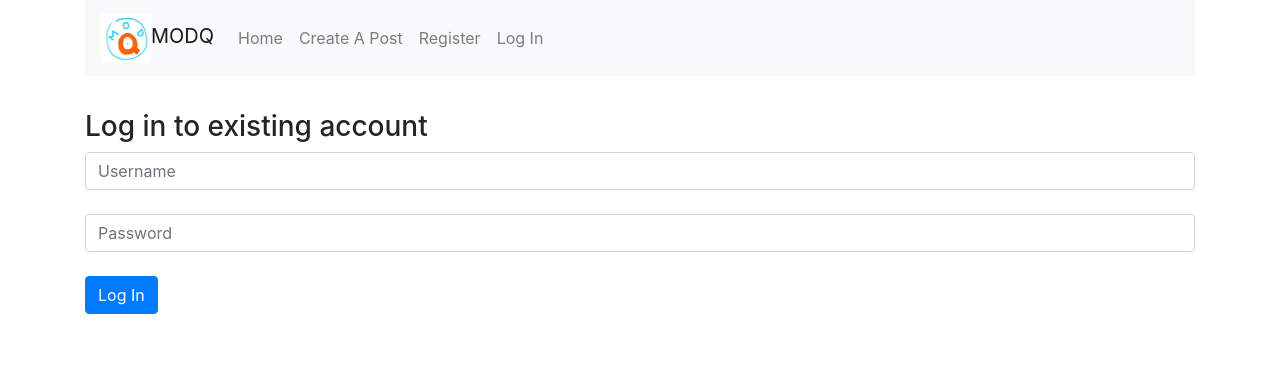
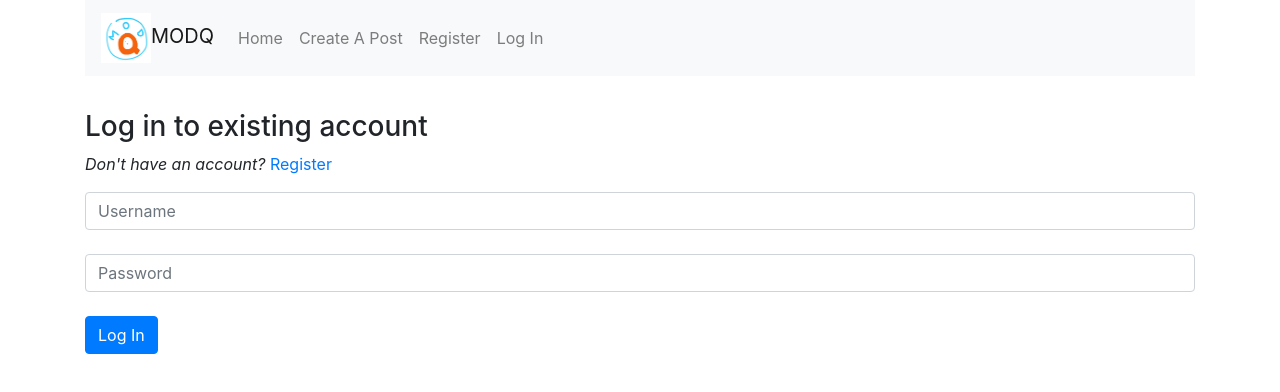
Before and after one commit to ysr25/orbitalMODQ, a React (Create React App) app: page /users/login in a window 1280 px wide. Shown: the top 392 px of the page. Built offline with nearby package versions, Linux system fonts and the light colour scheme.

Commit message:
Added clause to create account/sign in on signup&login pages resp.

```diff
--- a/src/directories/LoginPage.js
+++ b/src/directories/LoginPage.js
@@ -1,8 +1,10 @@
 import React, {Component} from 'react';
 import axios from 'axios';
-import SuccessfulSignUp from './SuccessfulSignUp';
+import SuccessfulLogIn from './SuccessfulLogIn';
+import { BrowserRouter as Route, Link } from "react-router-dom";
+import Homepage from './Homepage';
 
-export default class Registration extends Component {
+export default class LoginPage extends Component {
     constructor(props) {
         super(props);
 
@@ -44,7 +46,14 @@ export default class Registration extends Component {
     render() {
         return (
             <div style={{marginTop: 10}}>
-            <h3>Log in to existing account</h3>
+            <div>
+                <h3>Log in to existing account</h3>
+                <p className="grey-text text-darken-1">
+                    <em>Don't have an account? </em>
+                    <Link to="/users/signup">Register</Link>
+                </p>
+            </div>
+
             <form onSubmit={this.onSubmit}>
                 <input  type="text"
                     placeholder="Username"
@@ -61,7 +70,8 @@ export default class Registration extends Component {
                 />
                 <br />
                 <div className="form-group">
-                        <input type="submit" value="Log In" className="btn btn-primary" onClick={SuccessfulSignUp}/>
+                    <Link to="/" className="btn btn-primary">Log In</Link>
+                    <Route path="/" component={Homepage} />
                     </div>
             </form>
             </div>
--- a/src/directories/Registration.js
+++ b/src/directories/Registration.js
@@ -3,6 +3,7 @@ import Form from 'react-bootstrap/Form';
 import Col from 'react-bootstrap/Col';
 import axios from 'axios';
 import SuccessfulSignUp from './SuccessfulSignUp';
+import { BrowserRouter as Route, Link } from "react-router-dom";
 
 export default class Registration extends Component {
 
@@ -86,7 +87,7 @@ export default class Registration extends Component {
             password: this.state.user_password
         }
 
-        console.log('New User successfully created: ' + newUser.user_yearOfStudy);
+        console.log('New User successfully created: ' + newUser);
 
         axios.post('http://localhost:3001/users/signup', newUser)
             .then(res => console.log(res.data))
@@ -107,7 +108,13 @@ export default class Registration extends Component {
     render() {
         return (
             <div style={{marginTop: 10}}>
+            <div>
                 <h3>Create An Account</h3>
+                <p className="grey-text text-darken-1">
+                <em>Already have an account? </em>
+                <Link to="/users/login">Log in to an existing account</Link>
+                </p>
+            </div>
                 <form onSubmit={this.onSubmit}>
                 <Form.Row>
                     <Col>
@@ -187,10 +194,12 @@ export default class Registration extends Component {
                 </Form.Row>
                     <br></br>
                     <div className="form-group">
-                        <input type="submit" value="Create User" className="btn btn-primary" onClick={SuccessfulSignUp}/>
+                        <Link to="/users/signup/success" className="btn btn-primary">Create User</Link>
+                        <Route path="/users/signup/success" component={SuccessfulSignUp} />
                     </div>
                 </form>
             </div>
+
         )
     }
 }
--- /dev/null
+++ b/src/directories/SuccessfulLogIn.js
@@ -0,0 +1,11 @@
+import React, {Component} from 'react';
+
+export default class SuccessfulLogIn extends Component {
+    render() {
+        return (
+            <div style={{marginTop: 10}}>
+            <p>Successful Log In!</p>
+            </div>
+        )
+    }
+}
```
Also changed, not shown: package.json (+21 -0 lines), 2 other files (tests, documents, lock files or other folders).
